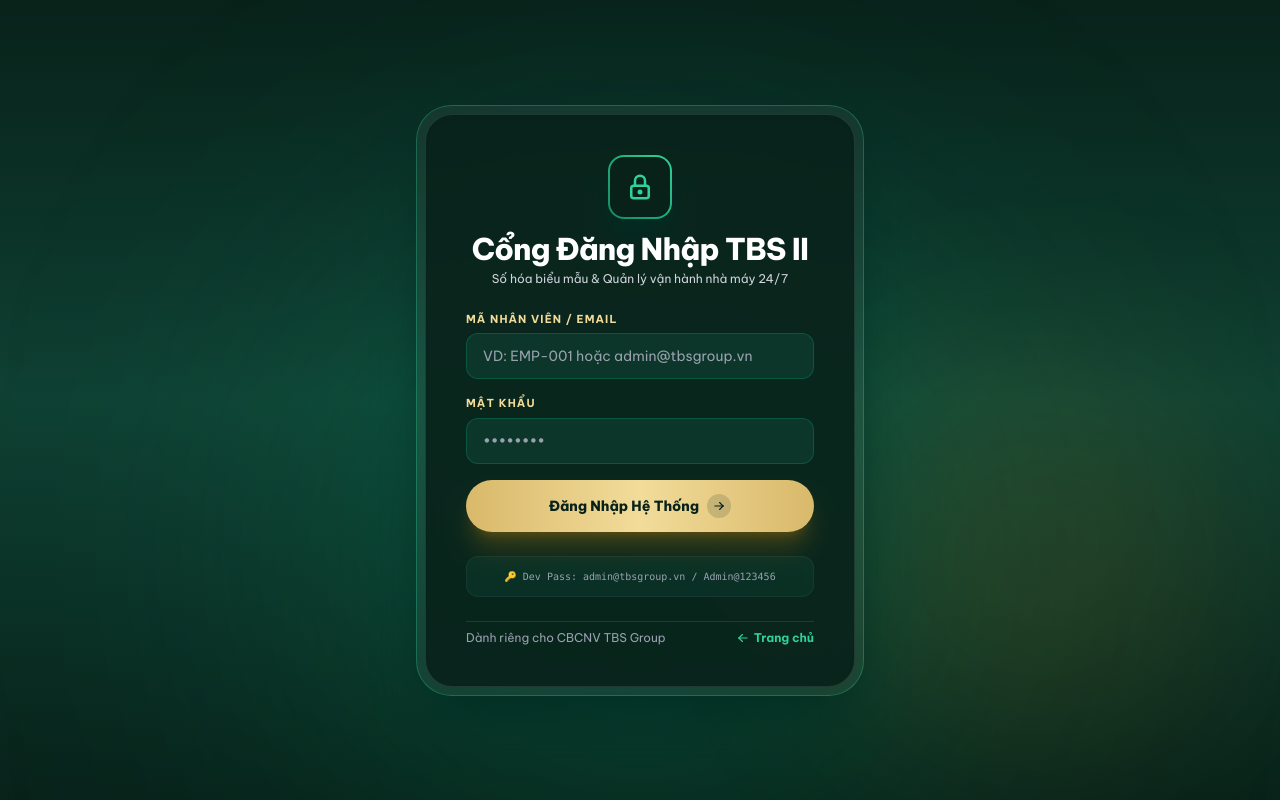
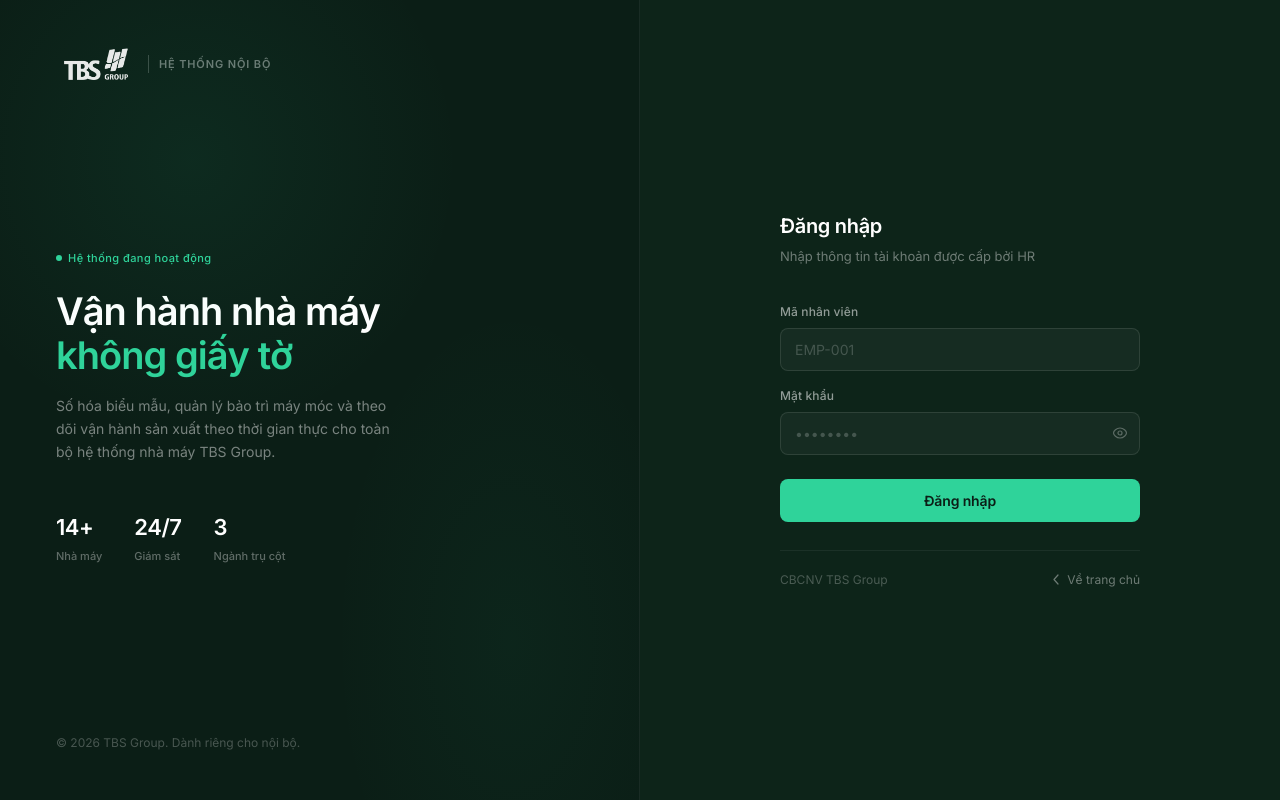
Before and after one commit to anhywork2004/tbshethong, a Next.js app in the folder web/: page /login in a window 1280 px wide. Built offline with nearby package versions, Linux system fonts and the light colour scheme.

Commit message:
redesign: login page minimal style, remove AI patterns; header hide on scroll

```diff
--- a/web/src/app/login/page.tsx
+++ b/web/src/app/login/page.tsx
@@ -3,7 +3,6 @@
 import { useState } from "react";
 import { useRouter } from "next/navigation";
 import Link from "next/link";
-import { IconAlertTriangle, IconLock, IconArrowRight, IconArrowLeft } from "@tabler/icons-react";
 
 function getBaseUrl(): string {
   if (typeof window === "undefined") return "";
@@ -20,6 +19,7 @@
   const [password, setPassword] = useState("");
   const [error, setError] = useState("");
   const [loading, setLoading] = useState(false);
+  const [showPassword, setShowPassword] = useState(false);
 
   const handleLogin = async (e: React.FormEvent) => {
     e.preventDefault();
@@ -41,7 +41,8 @@
           body: JSON.stringify({ empCode, password }),
         });
 
-        if (res.status === 404 || res.status === 405) {
+        const contentType = res.headers.get("content-type") || "";
+        if (!contentType.includes("application/json")) {
           res = await fetch(`${baseUrl}/api/auth/login`, {
             method: "POST",
             headers: { "Content-Type": "application/json" },
@@ -56,24 +57,38 @@
         });
       }
 
-      const data = await res.json();
+      const text = await res.text();
+      let data: Record<string, unknown> = {};
+      try {
+        data = JSON.parse(text);
+      } catch {
+        throw new Error(
+          text
+            ? `Phản hồi không hợp lệ từ máy chủ: ${text.slice(0, 100)}`
+            : "Máy chủ không phản hồi — kiểm tra backend đang chạy trên cổng 8000"
+        );
+      }
 
       if (!res.ok) {
-        throw new Error(data.message || data.error || "Đăng nhập thất bại");
+        throw new Error(
+          (data.message as string) ||
+          (data.error as string) ||
+          "Sai mã nhân viên hoặc mật khẩu"
+        );
       }
 
       document.cookie = `tbs_token=${data.token}; path=/; max-age=86400`;
 
       const redirectUrl =
-        data.redirectUrl ||
-        (data.user?.role === "SUPER_ADMIN" ? "/admin/users" : "/dashboard");
+        (data.redirectUrl as string) ||
+        ((data.user as Record<string, unknown>)?.role === "SUPER_ADMIN"
+          ? "/admin/users"
+          : "/dashboard");
 
       router.push(redirectUrl);
     } catch (err: unknown) {
       if (err instanceof TypeError && err.message === "Failed to fetch") {
-        setError(
-          "Không thể kết nối đến máy chủ. Vui lòng đảm bảo backend đang chạy trên cổng 8000."
-        );
+        setError("Không thể kết nối đến máy chủ.");
       } else {
         const message =
           err instanceof Error ? err.message : "Có lỗi xảy ra khi đăng nhập";
@@ -85,100 +100,472 @@
   };
 
   return (
-    <div className="min-h-screen flex items-center justify-center bg-gradient-to-b from-[#08221a] via-[#0f4133] to-[#08221a] px-4 sm:px-6 relative overflow-hidden font-sans antialiased">
-      {/* Background ambient radial glows */}
-      <div className="absolute top-1/4 left-1/2 -translate-x-1/2 w-[700px] h-[700px] rounded-full bg-emerald-500/15 blur-[140px] pointer-events-none" />
-      <div className="absolute bottom-10 right-10 w-[400px] h-[400px] rounded-full bg-amber-500/10 blur-[100px] pointer-events-none" />
+    <>
+      <style>{`
+        @import url('https://fonts.googleapis.com/css2?family=Inter:wght@400;500;600&display=swap');
 
-      {/* DOPPELRAND (DOUBLE-BEZEL) OUTER CONTAINER */}
-      <div className="relative w-full max-w-md p-2 rounded-[2.2rem] bg-white/5 border border-[#2fd39a]/30 shadow-2xl shadow-emerald-950/90 backdrop-blur-2xl">
-        {/* INNER CORE CONTAINER */}
-        <div className="rounded-[calc(2.2rem-0.5rem)] bg-[#08221a]/90 p-8 sm:p-10 border border-white/10 shadow-inner text-white space-y-6">
+        .login-root {
+          min-height: 100dvh;
+          display: grid;
+          grid-template-columns: 1fr 1fr;
+          font-family: 'Inter', system-ui, sans-serif;
+          background: #0b1e16;
+        }
 
-          {/* Brand & Title Header */}
-          <div className="text-center space-y-3">
-            <div className="w-16 h-16 mx-auto rounded-2xl bg-gradient-to-tr from-[#158a63] via-[#1fae7d] to-[#2fd39a] p-0.5 shadow-xl shadow-emerald-950/80">
-              <div className="w-full h-full bg-[#08221a] rounded-[calc(1rem-2px)] flex items-center justify-center">
-                <IconLock size={30} className="text-[#2fd39a]" />
+        /* ── Left panel ── */
+        .login-left {
+          display: flex;
+          flex-direction: column;
+          justify-content: space-between;
+          padding: 48px 56px;
+          border-right: 1px solid rgba(255,255,255,0.06);
+          position: relative;
+          overflow: hidden;
+        }
+
+        .login-left::before {
+          content: '';
+          position: absolute;
+          inset: 0;
+          background:
+            radial-gradient(ellipse 60% 50% at 30% 20%, rgba(47,211,154,0.07) 0%, transparent 70%),
+            radial-gradient(ellipse 40% 60% at 80% 80%, rgba(47,211,154,0.04) 0%, transparent 70%);
+          pointer-events: none;
+        }
+
+        .left-brand {
+          display: flex;
+          align-items: center;
+          gap: 10px;
+        }
+
+        .left-brand img {
+          height: 32px;
+          width: auto;
+          filter: brightness(0) invert(1);
+          opacity: 0.9;
+        }
+
+        .left-brand-divider {
+          width: 1px;
+          height: 18px;
+          background: rgba(255,255,255,0.2);
+        }
+
+        .left-brand-label {
+          font-size: 11px;
+          font-weight: 600;
+          color: rgba(255,255,255,0.4);
+          letter-spacing: 0.08em;
+          text-transform: uppercase;
+        }
+
+        .left-content {
+          flex: 1;
+          display: flex;
+          flex-direction: column;
+          justify-content: center;
+          padding: 40px 0;
+        }
+
+        .left-tag {
+          display: inline-flex;
+          align-items: center;
+          gap: 6px;
+          font-size: 11px;
+          font-weight: 500;
+          color: #2fd39a;
+          letter-spacing: 0.04em;
+          margin-bottom: 24px;
+        }
+
+        .left-tag-dot {
+          width: 6px;
+          height: 6px;
+          border-radius: 50%;
+          background: #2fd39a;
+          animation: pulse-dot 2s ease-in-out infinite;
+        }
+
+        @keyframes pulse-dot {
+          0%, 100% { opacity: 1; transform: scale(1); }
+          50% { opacity: 0.4; transform: scale(0.8); }
+        }
+
+        .left-heading {
+          font-size: 38px;
+          font-weight: 600;
+          color: #fff;
+          line-height: 1.15;
+          letter-spacing: -0.025em;
+          margin: 0 0 16px 0;
+          text-wrap: balance;
+        }
+
+        .left-heading span {
+          color: #2fd39a;
+        }
+
+        .left-desc {
+          font-size: 14px;
+          color: rgba(255,255,255,0.45);
+          line-height: 1.65;
+          max-width: 340px;
+          margin: 0;
+        }
+
+        .left-stats {
+          display: flex;
+          gap: 32px;
+          margin-top: 48px;
+        }
+
+        .stat-item {
+          display: flex;
+          flex-direction: column;
+          gap: 4px;
+        }
+
+        .stat-value {
+          font-size: 22px;
+          font-weight: 600;
+          color: #fff;
+          letter-spacing: -0.02em;
+        }
+
+        .stat-label {
+          font-size: 11px;
+          color: rgba(255,255,255,0.35);
+          font-weight: 500;
+        }
+
+        .left-footer {
+          font-size: 12px;
+          color: rgba(255,255,255,0.25);
+        }
+
+        /* ── Right panel ── */
+        .login-right {
+          display: flex;
+          align-items: center;
+          justify-content: center;
+          padding: 48px 56px;
+          background: #0d2419;
+        }
+
+        .login-form-wrap {
+          width: 100%;
+          max-width: 360px;
+        }
+
+        .form-header {
+          margin-bottom: 36px;
+        }
+
+        .form-title {
+          font-size: 20px;
+          font-weight: 600;
+          color: #fff;
+          letter-spacing: -0.015em;
+          margin: 0 0 6px 0;
+        }
+
+        .form-subtitle {
+          font-size: 13px;
+          color: rgba(255,255,255,0.4);
+          margin: 0;
+        }
+
+        .form-group {
+          margin-bottom: 16px;
+        }
+
+        .form-label {
+          display: block;
+          font-size: 12px;
+          font-weight: 500;
+          color: rgba(255,255,255,0.55);
+          margin-bottom: 7px;
+          letter-spacing: 0.01em;
+        }
+
+        .form-input {
+          width: 100%;
+          padding: 10px 14px;
+          background: rgba(255,255,255,0.04);
+          border: 1px solid rgba(255,255,255,0.1);
+          border-radius: 8px;
+          color: #fff;
+          font-size: 14px;
+          font-family: inherit;
+          transition: border-color 0.15s, background 0.15s;
+          box-sizing: border-box;
+          outline: none;
+        }
+
+        .form-input::placeholder {
+          color: rgba(255,255,255,0.2);
+        }
+
+        .form-input:focus {
+          border-color: rgba(47,211,154,0.5);
+          background: rgba(47,211,154,0.04);
+        }
+
+        .password-wrap {
+          position: relative;
+        }
+
+        .password-wrap .form-input {
+          padding-right: 42px;
+        }
+
+        .toggle-pw {
+          position: absolute;
+          right: 12px;
+          top: 50%;
+          transform: translateY(-50%);
+          background: none;
+          border: none;
+          cursor: pointer;
+          color: rgba(255,255,255,0.3);
+          padding: 0;
+          display: flex;
+          align-items: center;
+          transition: color 0.15s;
+        }
+
+        .toggle-pw:hover {
+          color: rgba(255,255,255,0.6);
+        }
+
+        .error-bar {
+          display: flex;
+          align-items: flex-start;
+          gap: 8px;
+          padding: 10px 12px;
+          background: rgba(239,68,68,0.08);
+          border: 1px solid rgba(239,68,68,0.2);
+          border-radius: 8px;
+          margin-bottom: 16px;
+          font-size: 13px;
+          color: #fca5a5;
+          line-height: 1.5;
+        }
+
+        .error-bar svg {
+          flex-shrink: 0;
+          margin-top: 1px;
+        }
+
+        .submit-btn {
+          width: 100%;
+          padding: 11px 20px;
+          background: #2fd39a;
+          border: none;
+          border-radius: 8px;
+          color: #0b1e16;
+          font-size: 14px;
+          font-weight: 600;
+          font-family: inherit;
+          cursor: pointer;
+          margin-top: 8px;
+          transition: background 0.15s, transform 0.1s, opacity 0.15s;
+          letter-spacing: -0.01em;
+        }
+
+        .submit-btn:hover:not(:disabled) {
+          background: #26bc88;
+        }
+
+        .submit-btn:active:not(:disabled) {
+          transform: scale(0.99);
+        }
+
+        .submit-btn:disabled {
+          opacity: 0.5;
+          cursor: not-allowed;
+        }
+
+        .form-footer {
+          display: flex;
+          align-items: center;
+          justify-content: space-between;
+          margin-top: 28px;
+          padding-top: 20px;
+          border-top: 1px solid rgba(255,255,255,0.06);
+        }
+
+        .form-footer-note {
+          font-size: 12px;
+          color: rgba(255,255,255,0.25);
+        }
+
+        .form-footer-link {
+          font-size: 12px;
+          color: rgba(255,255,255,0.4);
+          text-decoration: none;
+          transition: color 0.15s;
+          display: inline-flex;
+          align-items: center;
+          gap: 4px;
+        }
+
+        .form-footer-link:hover {
+          color: rgba(255,255,255,0.7);
+        }
+
+        /* Responsive */
+        @media (max-width: 768px) {
+          .login-root {
+            grid-template-columns: 1fr;
+          }
+          .login-left {
+            display: none;
+          }
+          .login-right {
+            padding: 40px 24px;
+          }
+        }
+      `}</style>
+
+      <div className="login-root">
+        {/* Left panel */}
+        <aside className="login-left">
+          <div className="left-brand">
+            <img src="/images/tbs-logo.png" alt="TBS Group" />
+            <div className="left-brand-divider" />
+            <span className="left-brand-label">Hệ thống nội bộ</span>
           </div>
+
+          <div className="left-content">
+            <div className="left-tag">
+              <span className="left-tag-dot" />
+              Hệ thống đang hoạt động
             </div>
-            <div>
-              <h1 className="text-2xl sm:text-3xl font-black text-white tracking-tight">
-                Cổng Đăng Nhập TBS II
+
+            <h1 className="left-heading">
+              Vận hành nhà máy<br />
+              <span>không giấy tờ</span>
             </h1>
-              <p className="text-xs text-gray-300 mt-1 max-w-xs mx-auto">
-                Số hóa biểu mẫu & Quản lý vận hành nhà máy 24/7
+
+            <p className="left-desc">
+              Số hóa biểu mẫu, quản lý bảo trì máy móc và theo dõi vận hành sản xuất theo thời gian thực cho toàn bộ hệ thống nhà máy TBS Group.
             </p>
+
+            <div className="left-stats">
+              <div className="stat-item">
+                <span className="stat-value">14+</span>
+                <span className="stat-label">Nhà máy</span>
+              </div>
+              <div className="stat-item">
+                <span className="stat-value">24/7</span>
+                <span className="stat-label">Giám sát</span>
+              </div>
+              <div className="stat-item">
+                <span className="stat-value">3</span>
+                <span className="stat-label">Ngành trụ cột</span>
+              </div>
             </div>
           </div>
 
-          {/* Error Message Alert */}
+          <div className="left-footer">
+            © 2026 TBS Group. Dành riêng cho nội bộ.
+          </div>
+        </aside>
+
+        {/* Right panel */}
+        <main className="login-right">
+          <div className="login-form-wrap">
+            <div className="form-header">
+              <h2 className="form-title">Đăng nhập</h2>
+              <p className="form-subtitle">Nhập thông tin tài khoản được cấp bởi HR</p>
+            </div>
+
             {error && (
-            <div className="p-3.5 rounded-xl bg-red-500/15 border border-red-500/30 text-red-300 text-xs text-center font-semibold flex items-center justify-center gap-2 animate-in fade-in duration-200">
-              <IconAlertTriangle size={18} className="shrink-0 text-red-400" />
+              <div className="error-bar">
+                <svg width="15" height="15" viewBox="0 0 15 15" fill="none">
+                  <path d="M7.5 1.5L13.5 13.5H1.5L7.5 1.5Z" stroke="currentColor" strokeWidth="1.2" strokeLinejoin="round"/>
+                  <path d="M7.5 6V9" stroke="currentColor" strokeWidth="1.2" strokeLinecap="round"/>
+                  <circle cx="7.5" cy="11" r="0.6" fill="currentColor"/>
+                </svg>
                 <span>{error}</span>
               </div>
             )}
 
-          {/* Login Form */}
-          <form onSubmit={handleLogin} className="space-y-4">
-            <div>
-              <label className="block text-[11px] font-bold text-[#f2dc9a] mb-1.5 uppercase tracking-widest">
-                Mã nhân viên / Email
+            <form onSubmit={handleLogin}>
+              <div className="form-group">
+                <label htmlFor="empCode" className="form-label">
+                  Mã nhân viên
                 </label>
                 <input
+                  id="empCode"
                   type="text"
                   required
+                  autoComplete="username"
                   value={empCode}
                   onChange={(e) => setEmpCode(e.target.value)}
-                placeholder="VD: EMP-001 hoặc admin@tbsgroup.vn"
-                className="w-full px-4 py-3 rounded-xl bg-[#0f4133]/60 border border-emerald-500/25 text-white placeholder-gray-400 focus:outline-none focus:border-[#2fd39a] focus:ring-2 focus:ring-[#2fd39a]/20 text-sm transition-all duration-200"
+                  placeholder="EMP-001"
+                  className="form-input"
                 />
               </div>
 
-            <div>
-              <label className="block text-[11px] font-bold text-[#f2dc9a] mb-1.5 uppercase tracking-widest">
+              <div className="form-group">
+                <label htmlFor="password" className="form-label">
                   Mật khẩu
                 </label>
+                <div className="password-wrap">
                   <input
-                type="password"
+                    id="password"
+                    type={showPassword ? "text" : "password"}
                     required
+                    autoComplete="current-password"
                     value={password}
                     onChange={(e) => setPassword(e.target.value)}
                     placeholder="••••••••"
-                className="w-full px-4 py-3 rounded-xl bg-[#0f4133]/60 border border-emerald-500/25 text-white placeholder-gray-400 focus:outline-none focus:border-[#2fd39a] focus:ring-2 focus:ring-[#2fd39a]/20 text-sm transition-all duration-200"
+                    className="form-input"
                   />
+                  <button
+                    type="button"
+                    className="toggle-pw"
+                    onClick={() => setShowPassword(!showPassword)}
+                    aria-label={showPassword ? "Ẩn mật khẩu" : "Hiện mật khẩu"}
+                  >
+                    {showPassword ? (
+                      <svg width="16" height="16" viewBox="0 0 16 16" fill="none">
+                        <path d="M2 2L14 14M6.5 6.56A2 2 0 0 0 9.44 9.5M8 3C4.5 3 1.5 6 1.5 8c.5 1 1.5 2.5 3 3.5M14.5 8C14 6.5 11.5 3 8 3" stroke="currentColor" strokeWidth="1.2" strokeLinecap="round"/>
+                      </svg>
+                    ) : (
+                      <svg width="16" height="16" viewBox="0 0 16 16" fill="none">
+                        <path d="M8 3C4.5 3 1.5 6 1.5 8S4.5 13 8 13s6.5-3 6.5-5-3-5-6.5-5z" stroke="currentColor" strokeWidth="1.2" strokeLinejoin="round"/>
+                        <circle cx="8" cy="8" r="2" stroke="currentColor" strokeWidth="1.2"/>
+                      </svg>
+                    )}
+                  </button>
+                </div>
               </div>
 
               <button
                 type="submit"
                 disabled={loading}
-              className="group relative w-full py-3.5 rounded-full bg-gradient-to-r from-[#d9b96a] via-[#f2dc9a] to-[#d9b96a] text-[#08221a] font-extrabold text-sm shadow-xl shadow-amber-500/20 hover:brightness-110 active:scale-[0.98] transition-all duration-200 disabled:opacity-50 disabled:cursor-not-allowed flex items-center justify-center gap-2"
+                className="submit-btn"
               >
-              <span>{loading ? "Đang xác thực..." : "Đăng Nhập Hệ Thống"}</span>
-              <div className="w-6 h-6 rounded-full bg-[#08221a]/15 flex items-center justify-center group-hover:translate-x-0.5 transition-transform duration-200">
-                <IconArrowRight size={14} className="text-[#08221a]" />
-              </div>
+                {loading ? "Đang xác thực..." : "Đăng nhập"}
               </button>
             </form>
 
-          {/* Dev Hint Box */}
-          <div className="p-3 rounded-xl bg-[#0f4133]/40 border border-white/5 text-[10px] text-gray-400 text-center font-mono">
-            🔑 Dev Pass: admin@tbsgroup.vn / Admin@123456
-          </div>
-
-          {/* Footer Back Link */}
-          <div className="pt-2 text-center text-xs text-gray-400 border-t border-white/10 flex items-center justify-between">
-            <span>Dành riêng cho CBCNV TBS Group</span>
-            <Link
-              href="/"
-              className="inline-flex items-center gap-1 text-[#2fd39a] hover:underline font-bold transition-colors"
-            >
-              <IconArrowLeft size={14} /> Trang chủ
+            <div className="form-footer">
+              <span className="form-footer-note">CBCNV TBS Group</span>
+              <Link href="/" className="form-footer-link">
+                <svg width="13" height="13" viewBox="0 0 13 13" fill="none">
+                  <path d="M8 2L4 6.5L8 11" stroke="currentColor" strokeWidth="1.2" strokeLinecap="round" strokeLinejoin="round"/>
+                </svg>
+                Về trang chủ
               </Link>
             </div>
           </div>
+        </main>
       </div>
-    </div>
+    </>
   );
 }
```
Also changed, not shown: web/src/components/Header.tsx (+16 -3 lines). Lines whose indentation alone changed are shown as unchanged.
